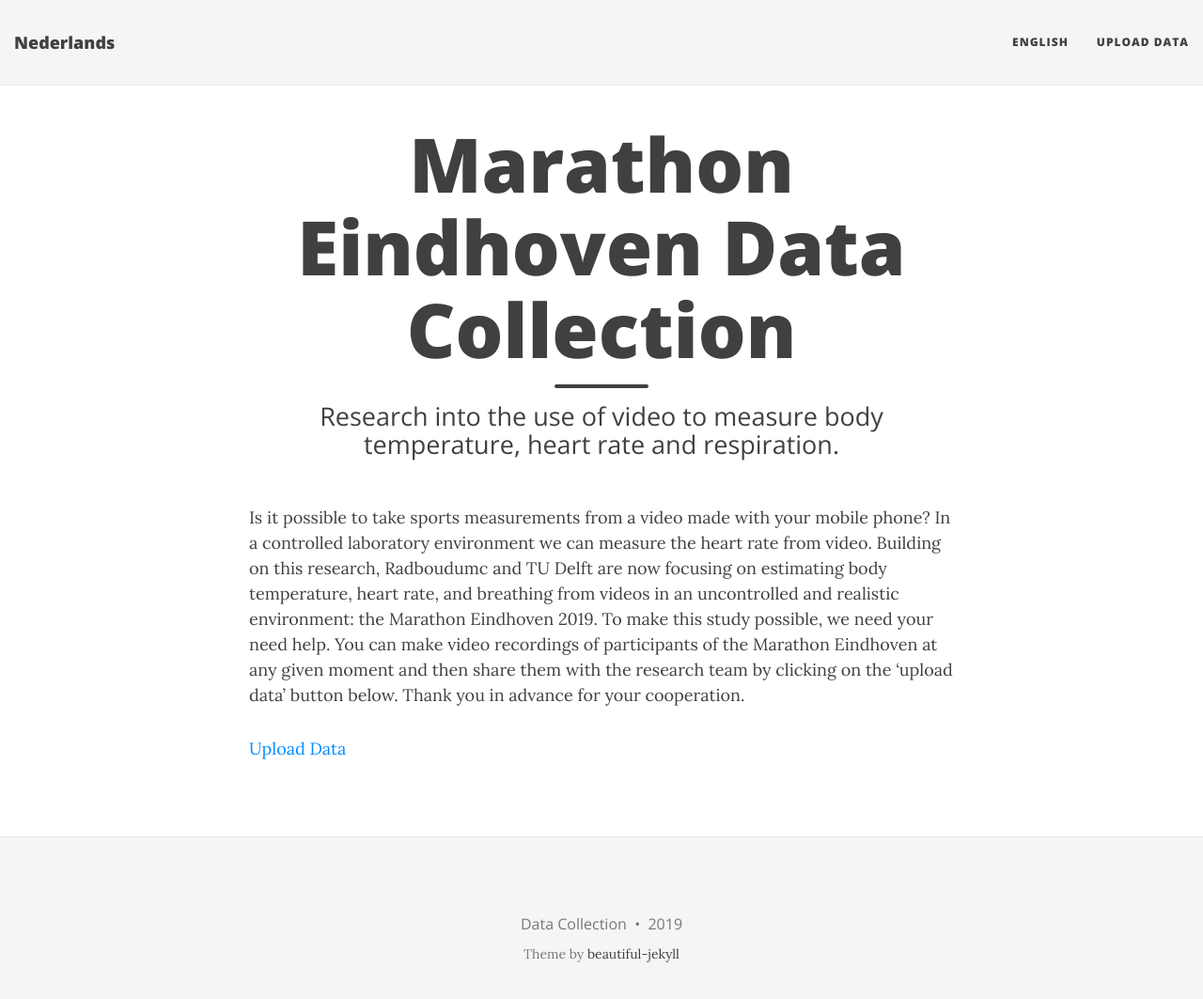
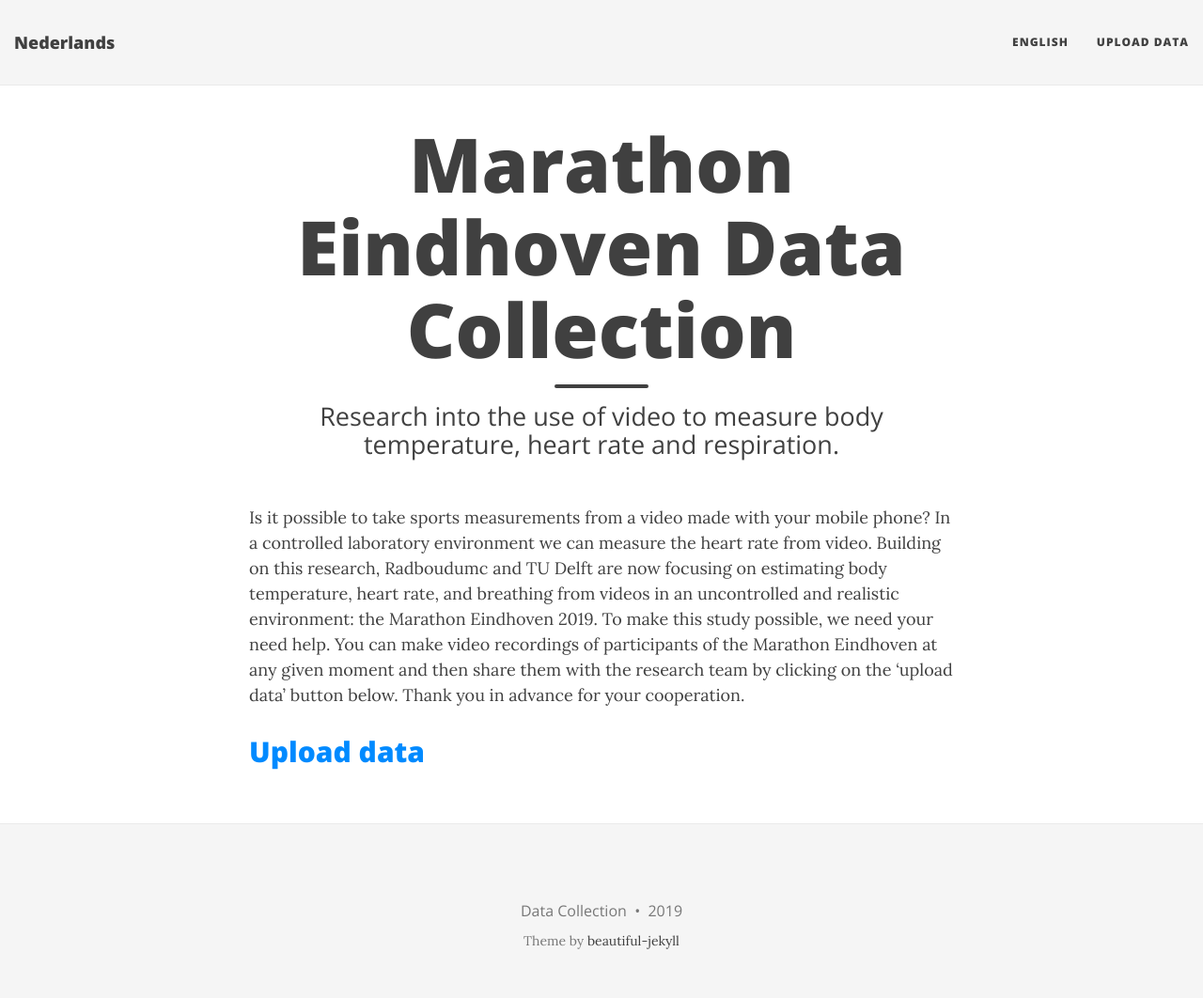
Before and after one commit to MarathonEindhoven/MarathonEindhoven.github.io, a Jekyll site: the page built from aboutme.md, in a window 1280 px wide and 1076 px high. Shown: the top 1063 px of the window at 94% size. Built offline with Jekyll 4.4.1, drawn with Linux system fonts in a browser that asks for light colours; nearby versions of some CDN libraries.

```diff
--- a/aboutme.md
+++ b/aboutme.md
@@ -7,4 +7,4 @@ subtitle: Research into the use of video to measure body temperature, heart rate
 Is it possible to take sports measurements from a video made with your mobile phone? In a controlled laboratory environment we can measure the heart rate from video. Building on this research, Radboudumc and TU Delft are now focusing on estimating body temperature, heart rate, and breathing from videos in an uncontrolled and realistic environment: the Marathon Eindhoven 2019. To make this study possible, we need your need help. You can make video recordings of participants of the Marathon Eindhoven at any given moment and then share them with the research team by clicking on the 'upload data' button below. Thank you in advance for your cooperation.
 
 
-[Upload Data](http://marathoneindhovendata.nl)
+<h2><a href="http://marathoneindhovendata.ewi.tudelft.nl/">Upload data</a> </h2>
```
